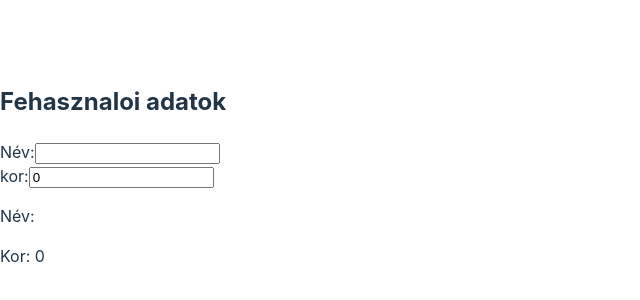
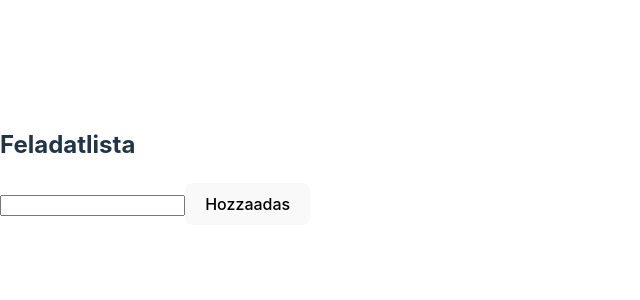
Before and after one commit to KaitouJap/frontendgyak, a React (Vite) app: page / in a window 1280 px wide. Shown: the part 226-526 px from the top of the page, without its empty margins (0-640 px from the left). Built offline with nearby package versions, Linux system fonts and the light colour scheme.

Commit message:
todolist

```diff
--- a/src/App.tsx
+++ b/src/App.tsx
@@ -2,21 +2,29 @@ import {useState} from 'react'
 
 
 function App() {
-  const[user, setUser] = useState({name: "", age: 0});
-  const updateName = (e: React.ChangeEvent<HTMLInputElement>) =>{
-    setUser((prevUser) => ({...prevUser, name: e.target.value}));
+  const [tasks, setTasks] = useState<string[]>([]);
+  const [newTask, setNewTask] = useState('')
+  const addTask = () => {
+    if(newTask.trim() === '') return;
+    setTasks((prevTasks) => [...prevTasks, newTask]);
+    setNewTask('');
   };
-  const updateAge = (e: React.ChangeEvent<HTMLInputElement>) => {
-    setUser((prevUser) => ({ ...prevUser, age: parseInt(e.target.value) }));
+  const removeTask = (indexToRemove: number) => {
+    setTasks((prevTask) => prevTask.filter((_, index) => index !== indexToRemove));
   };
-
   return(
     <div>
-      <h2>Fehasznaloi adatok</h2>
-      Név:<input type="text" value={user.name} onChange={updateName}/><br/>
-      kor:<input type="text" value={user.age} onChange={updateAge}/><br/>
-      <p>Név: {user.name}</p>
-      <p>Kor: {user.age}</p>
+      <h2>Feladatlista</h2>
+      <input type="text" value={newTask}  onChange={(e) => setNewTask(e.target.value)} />
+      <button onClick={addTask}>Hozzaadas</button>
+      <ul>
+        {tasks.map((task, index) => (
+          <li key={index}>
+            {task}
+            <button onClick={()=>removeTask(index)}>Torles</button>
+          </li>
+        ))}
+      </ul>
     </div>
   );
 }
```
